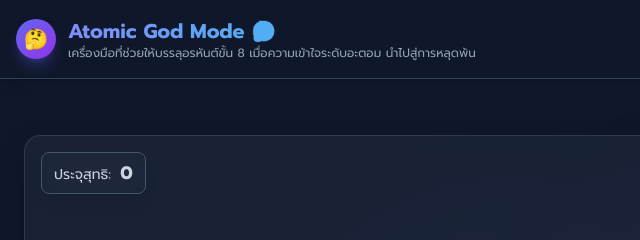
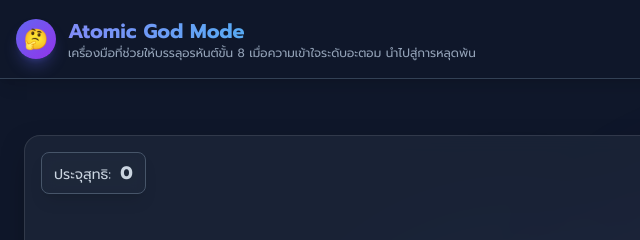
Before and after one commit to GOD-Norapon/AtomicGodMode, a plain HTML site: page index.html in a window 1280 px wide. Shown: the top 240 px of the page, 0-640 px from the left. Drawn offline with nearby package versions, Linux system fonts and the light colour scheme.

Commit message:
Update index.html

```diff
--- a/index.html
+++ b/index.html
@@ -61,7 +61,7 @@
                     🤔
                 </div>
                 <div>
-                    <h1 class="text-xl font-bold bg-clip-text text-transparent bg-gradient-to-r from-indigo-400 to-cyan-400">Atomic God Mode 🤔</h1>
+                    <h1 class="text-xl font-bold bg-clip-text text-transparent bg-gradient-to-r from-indigo-400 to-cyan-400">Atomic God Mode</h1>
                     <p class="text-xs text-slate-400">เครื่องมือที่ช่วยให้บรรลุอรหันต์ขั้น 8 เมื่อความเข้าใจระดับอะตอม นำไปสู่การหลุดพ้น</p>
                 </div>
             </div>
```
